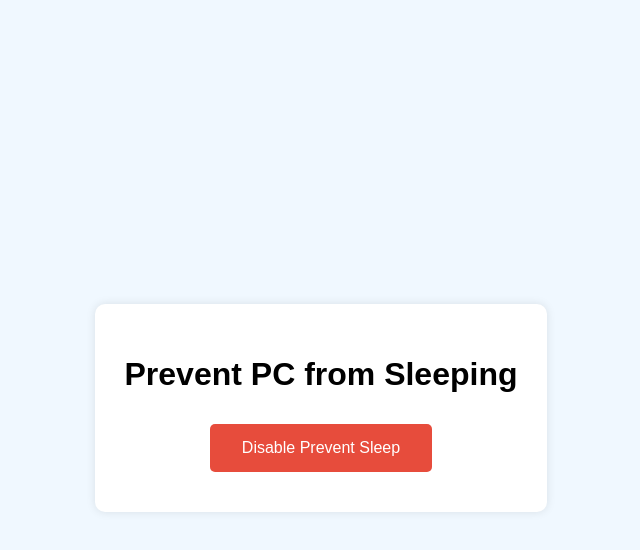
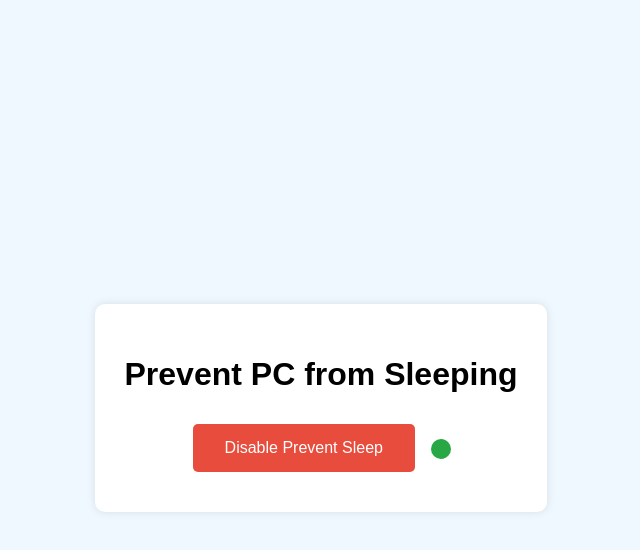
Before and after one commit to Cat0Boy/Anti-Sleep, a plain HTML site: page index.html in a window 1280 px wide. Both pictures are taken after a click on the button "Enable Prevent Sleep". Shown: the whole page, without its empty margins (319-959 px from the left). Drawn offline with Linux system fonts and the light colour scheme.

Commit message:
Update index.html

```diff
--- a/index.html
+++ b/index.html
@@ -3,7 +3,7 @@
 <head>
     <meta charset="UTF-8">
     <meta name="viewport" content="width=device-width, initial-scale=1.0">
-    <title>Prevent Sleep Toggle</title>
+    <title>Prevent PC from Sleeping</title>
     <style>
         body {
             display: flex;
@@ -37,23 +37,41 @@
         button:hover {
             background-color: #005f75;
         }
+        .indicator {
+            display: inline-block;
+            width: 20px;
+            height: 20px;
+            border-radius: 50%;
+            margin-left: 10px;
+            vertical-align: middle;
+        }
+        .indicator-on {
+            background-color: #28a745;
+        }
+        .indicator-off {
+            background-color: #dc3545;
+        }
     </style>
 </head>
 <body>
     <div class="container">
         <h1>Prevent PC from Sleeping</h1>
         <button id="toggleButton">Enable Prevent Sleep</button>
+        <div id="indicator" class="indicator indicator-off"></div>
     </div>
 
     <script>
         let wakeLock = null;
         const toggleButton = document.getElementById('toggleButton');
+        const indicator = document.getElementById('indicator');
 
         async function requestWakeLock() {
             try {
                 wakeLock = await navigator.wakeLock.request('screen');
                 toggleButton.textContent = 'Disable Prevent Sleep';
                 toggleButton.style.backgroundColor = '#e74c3c';
+                indicator.classList.remove('indicator-off');
+                indicator.classList.add('indicator-on');
             } catch (err) {
                 console.error(`${err.name}, ${err.message}`);
             }
@@ -65,6 +83,8 @@
                     wakeLock = null;
                     toggleButton.textContent = 'Enable Prevent Sleep';
                     toggleButton.style.backgroundColor = '#008cba';
+                    indicator.classList.remove('indicator-on');
+                    indicator.classList.add('indicator-off');
                 });
             }
         }
```
